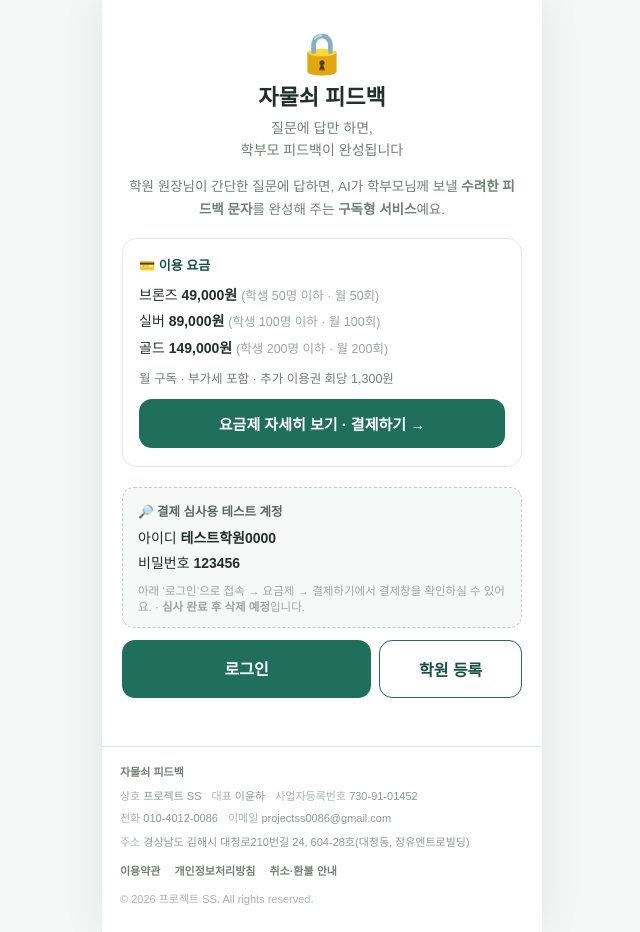
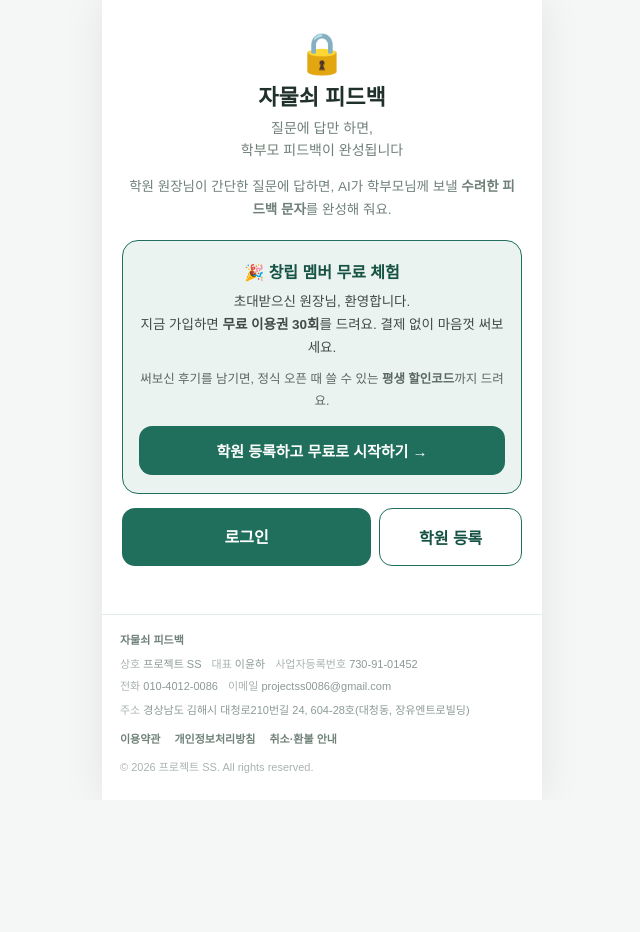
Before and after one commit to projectss0086/lockin-trial, a Next.js app: page / in a window 1280 px wide. Shown: the whole page, without its empty margins (318-958 px from the left). After the commit the page ends 800 px from the top, so only its background shows below. Built offline with nearby package versions, Linux system fonts and the light colour scheme.

Commit message:
Update page.js

```diff
--- a/app/page.js
+++ b/app/page.js
@@ -17,35 +17,24 @@ export default function Home() {
         </div>
 
         <div style={{ fontSize: 13.5, color: "var(--muted)", lineHeight: 1.7, textAlign: "center", margin: "14px 4px 0" }}>
-          학원 원장님이 간단한 질문에 답하면, AI가 학부모님께 보낼 <b>수려한 피드백 문자</b>를 완성해 주는 <b>구독형 서비스</b>예요.
+          학원 원장님이 간단한 질문에 답하면, AI가 학부모님께 보낼 <b>수려한 피드백 문자</b>를 완성해 줘요.
         </div>
 
-        {/* 상품·요금 */}
-        <div style={{ background: "#fff", border: "1.5px solid var(--line)", borderRadius: 14, padding: "16px 16px 18px", marginTop: 16 }}>
-          <div style={{ fontSize: 13, fontWeight: 800, color: "var(--teal-d)", marginBottom: 8 }}>💳 이용 요금</div>
-          <div style={{ fontSize: 14, color: "var(--ink)", lineHeight: 1.9 }}>
-            브론즈 <b>49,000원</b> <span style={{ color: "#9aa6a1", fontSize: 12.5 }}>(학생 50명 이하 · 월 50회)</span><br />
-            실버 <b>89,000원</b> <span style={{ color: "#9aa6a1", fontSize: 12.5 }}>(학생 100명 이하 · 월 100회)</span><br />
-            골드 <b>149,000원</b> <span style={{ color: "#9aa6a1", fontSize: 12.5 }}>(학생 200명 이하 · 월 200회)</span>
+        {/* 창립 멤버 무료 체험 안내 */}
+        <div style={{ background: "var(--teal-soft)", border: "1.5px solid var(--teal)", borderRadius: 16, padding: "18px 16px", marginTop: 18, textAlign: "center" }}>
+          <div style={{ fontSize: 16, fontWeight: 800, color: "var(--teal-d)" }}>🎉 창립 멤버 무료 체험</div>
+          <div style={{ fontSize: 13.5, color: "#3f4a46", lineHeight: 1.7, marginTop: 8 }}>
+            초대받으신 원장님, 환영합니다.<br />
+            지금 가입하면 <b>무료 이용권 30회</b>를 드려요. 결제 없이 마음껏 써보세요.
           </div>
-          <div style={{ fontSize: 12.5, color: "var(--muted)", marginTop: 6 }}>월 구독 · 부가세 포함 · 추가 이용권 회당 1,300원</div>
-          <Link href="/pricing" className="btn primary" style={{ display: "block", textAlign: "center", textDecoration: "none", marginTop: 12 }}>요금제 자세히 보기 · 결제하기 →</Link>
-        </div>
-
-        {/* 결제 심사용 테스트 계정 — 로그인 바로 위 (심사 후 삭제 예정) */}
-        <div style={{ marginTop: 20, border: "1.5px dashed #c3cec9", borderRadius: 12, padding: "13px 15px", background: "#F7F9F8" }}>
-          <div style={{ fontSize: 12.5, fontWeight: 800, color: "#5a6763", marginBottom: 6 }}>🔎 결제 심사용 테스트 계정</div>
-          <div style={{ fontSize: 14, color: "var(--ink)", lineHeight: 1.8 }}>
-            아이디 <b>테스트학원0000</b><br />
-            비밀번호 <b>123456</b>
+          <div style={{ fontSize: 12.5, color: "#5a6763", lineHeight: 1.7, marginTop: 10 }}>
+            써보신 후기를 남기면, 정식 오픈 때 쓸 수 있는 <b>평생 할인코드</b>까지 드려요.
           </div>
-          <div style={{ fontSize: 11.5, color: "#9aa6a1", marginTop: 6 }}>
-            아래 ‘로그인’으로 접속 → 요금제 → 결제하기에서 결제창을 확인하실 수 있어요. · <b>심사 완료 후 삭제 예정</b>입니다.
-          </div>
+          <Link href="/signup" className="btn primary" style={{ display: "block", textAlign: "center", textDecoration: "none", marginTop: 14 }}>학원 등록하고 무료로 시작하기 →</Link>
         </div>
 
         {/* 로그인 / 학원 등록 */}
-        <div style={{ marginTop: 12, display: "flex", gap: 8 }}>
+        <div style={{ marginTop: 14, display: "flex", gap: 8 }}>
           <Link href="/login" className="btn primary lg" style={{ flex: 2, textAlign: "center", textDecoration: "none" }}>로그인</Link>
           <Link href="/signup" className="btn lg" style={{ flex: 1, textAlign: "center", background: "none", color: "var(--teal-d)", border: "1.5px solid var(--teal)", textDecoration: "none" }}>학원 등록</Link>
         </div>
```
